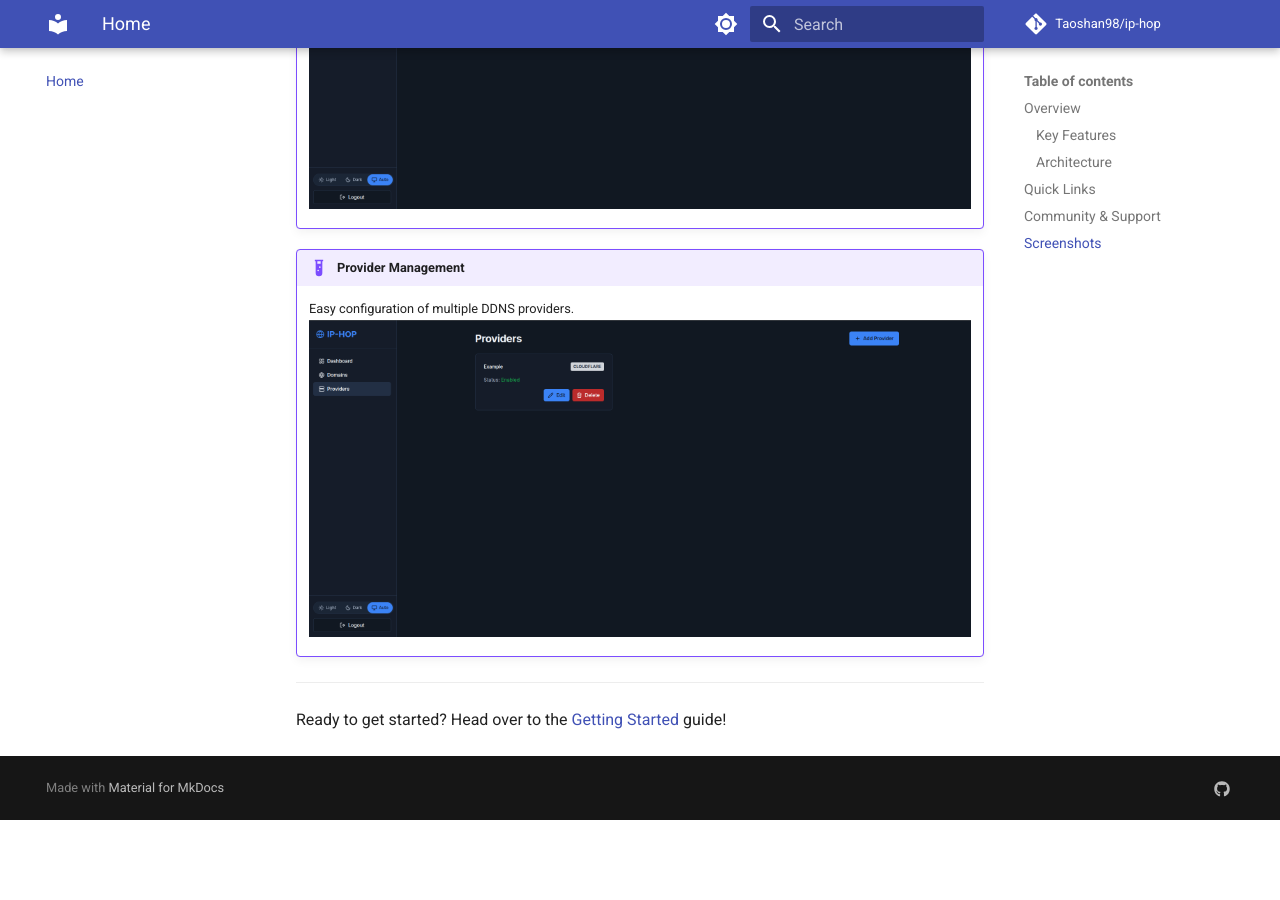
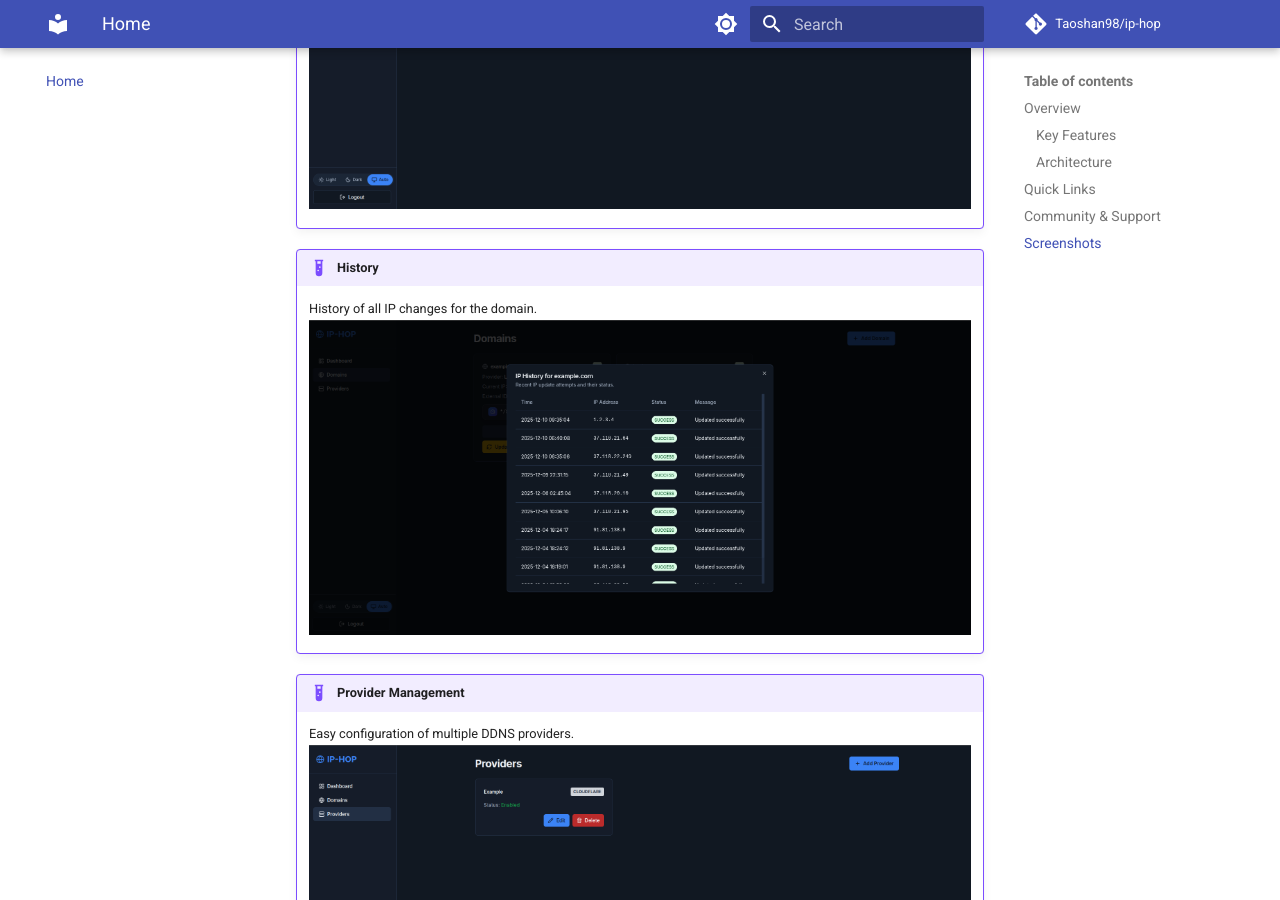
Before and after one commit to Taoshan98/ip-hop, an MkDocs documentation site: the page built from docs/pages/index.md, in a window 1280 px wide and 900 px high, scrolled down 2522 px. Built offline with MkDocs 1.6.1 and Material for MkDocs 9.7.7, drawn with Linux system fonts in a browser that asks for light colours; comment, search, counter and statistics services are not loaded; the version menu is left out; before the commit the page ends 3342 px from its top, so only the background shows below that.

Commit message:
Added screenshots in README and in Docs;

```diff
--- a/docs/pages/index.md
+++ b/docs/pages/index.md
@@ -86,6 +86,10 @@ IP-HOP is an open-source project built for the home lab community. We welcome co
     List of all your DDNS domains.
     ![Domains List](images/screenshots/domains.png)
 
+!!! example "History"
+    History of all IP changes for the domain.
+    ![History](images/screenshots/history.png)
+
 !!! example "Provider Management"
     Easy configuration of multiple DDNS providers.
     ![Provider Management](images/screenshots/providers.png)
```
Also changed, not shown: README.md, docs/pages/images/screenshots/history.png (added), history.png (added).
